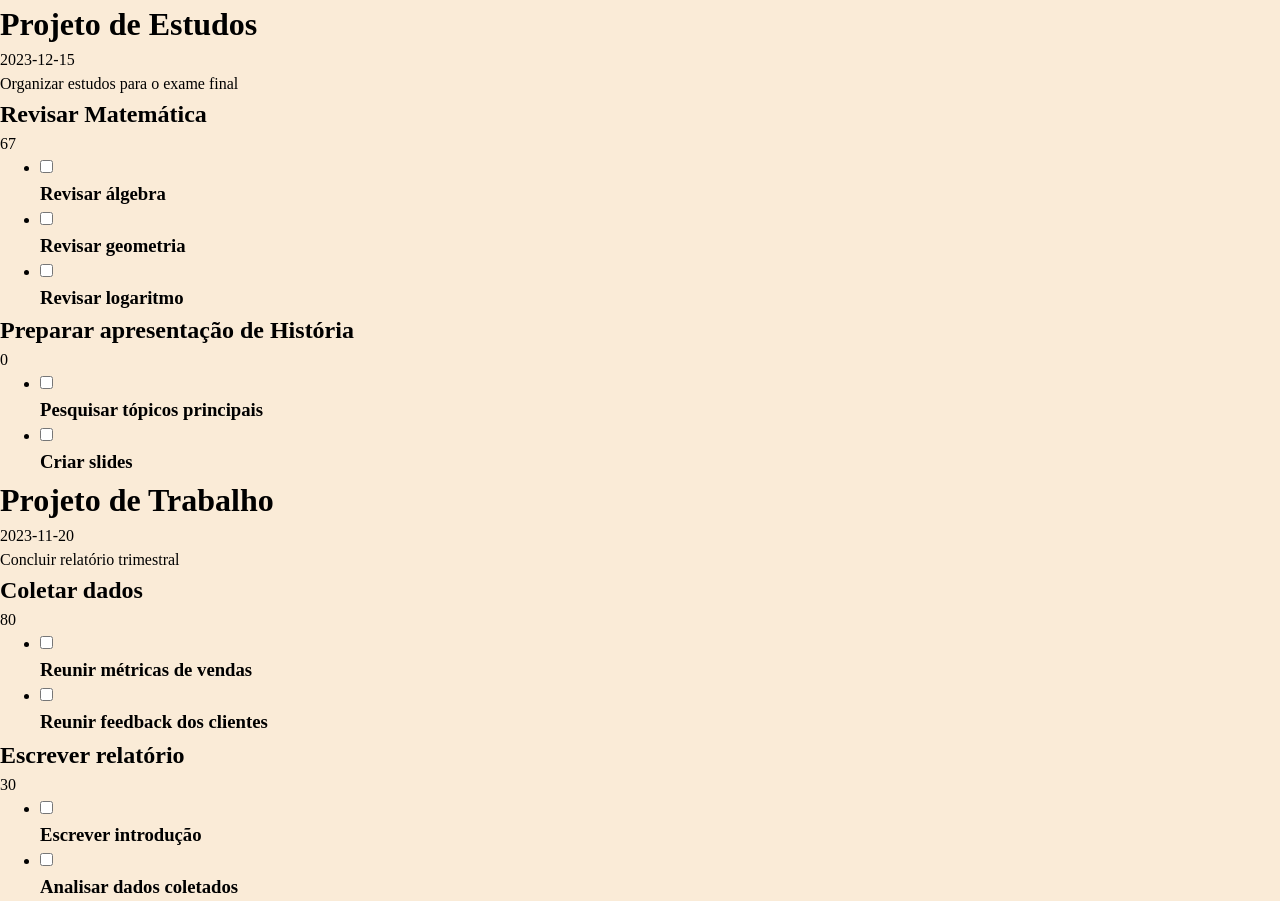
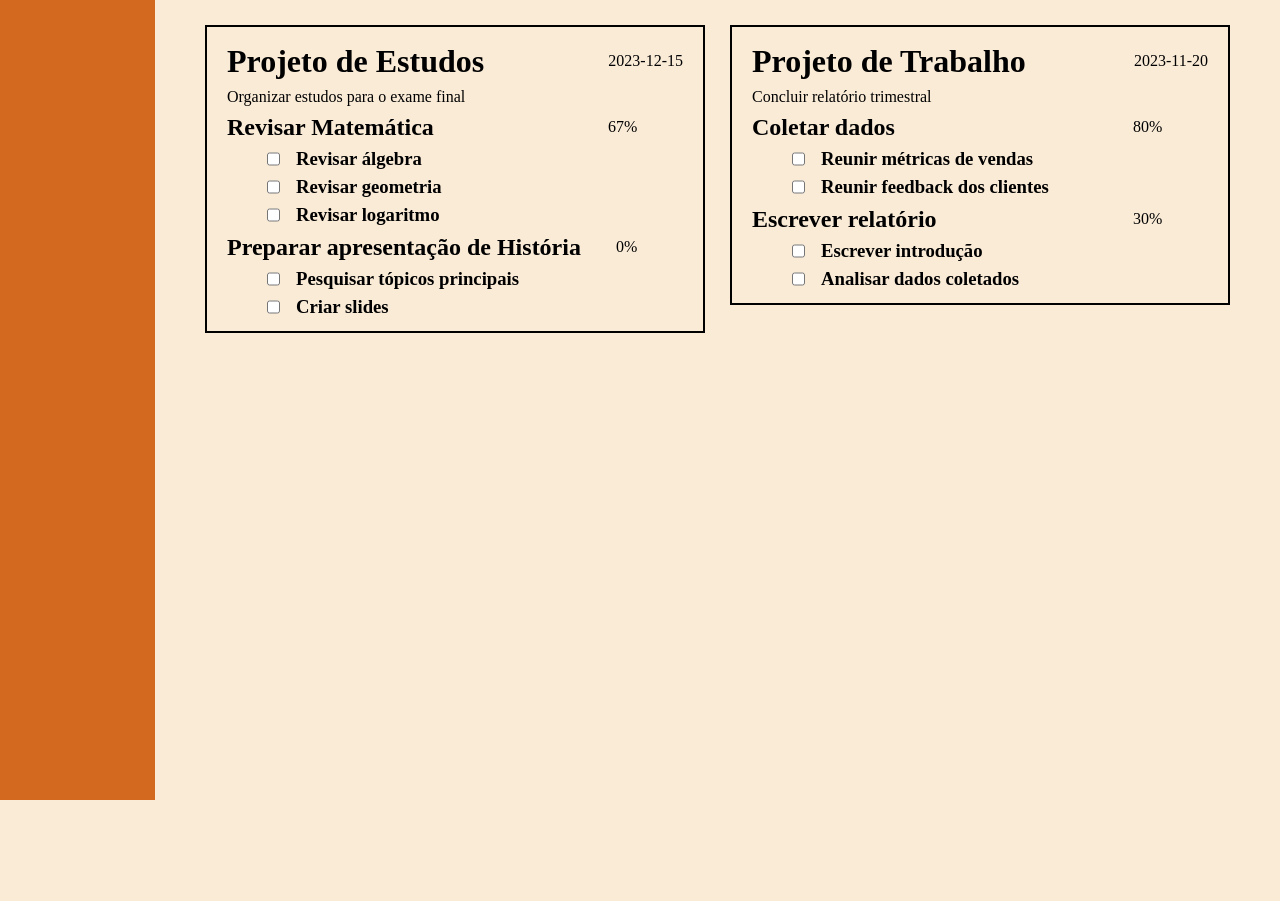
Before and after one commit to Gabriel-Muniz/to-do, a website built with webpack: page src/template.html in a window 1280 px wide. After the commit the page ends 800 px from the top, so only its background shows below. Built offline with nearby package versions, Linux system fonts and the light colour scheme.

Commit message:
STYLE: project basic visualization

```diff
--- a/src/index.js
+++ b/src/index.js
@@ -2,6 +2,7 @@ import { Step } from "./models/Step";
 import { Project } from "./models/Project";
 import { Task } from "./models/Task";
 import "./styles/reset.css"
+import "./styles/main.css"
 import { createProjectMainSection } from "./modules/projectView.js";
 
 const step1 = new Step("Revisar álgebra", true);
--- a/src/modules/projectView.js
+++ b/src/modules/projectView.js
@@ -3,7 +3,7 @@ import { renderTaskMainSection } from "./taskView";
 export function createProjectMainSection(projects) {
   const template = document.getElementById('project-template-main');
 
-  const body = document.querySelector('body');
+  const mainSection = document.querySelector('.main-section');
 
   projects.forEach(project => {
     const clone = document.importNode(template.content, true);
@@ -24,6 +24,6 @@ export function createProjectMainSection(projects) {
     projectDueDate.textContent = project.dueDate;
     projectDescription.textContent = project.description;
 
-    body.append(clone)
+    mainSection.append(clone)
   });
 }
--- a/src/modules/taskView.js
+++ b/src/modules/taskView.js
@@ -17,10 +17,7 @@ export function renderTaskMainSection(task) {
   });
 
   taskTitle.textContent = task.title;
-  taskProgress.textContent = task.progress;
-
-
-  console.log(clone);
+  taskProgress.textContent = `${task.progress}%`;
 
   return clone;
 
--- a/src/styles/main.css
+++ b/src/styles/main.css
@@ -0,0 +1,37 @@
+body {
+  min-height: 100vh;
+  display: flex;
+}
+.sidebar,
+.main-section {
+  padding: 25px 50px;
+}
+
+.sidebar {
+  width: 500px;
+  background-color: chocolate;
+}
+.main-section {
+  display: flex;
+  gap: 25px;
+  flex-grow: 1;
+}
+.project-wrapper {
+  padding: 10px 20px;
+  width: 500px;
+  height: min-content;
+  border: 2px solid black;
+}
+.project-header,
+.task-header {
+  display: flex;
+  align-items: center;
+  justify-content: space-between;
+}
+.task-header {
+  width: 90%;
+}
+li {
+  display: flex;
+  gap: 1em;
+}
--- a/src/template.html
+++ b/src/template.html
@@ -5,7 +5,10 @@
     <meta name="viewport" content="width=device-width, initial-scale=1.0" />
     <title>Document</title>
   </head>
-  <body></body>
+  <body>
+    <div class="sidebar"></div>
+    <div class="main-section"></div>
+  </body>
 
   <template id="project-template-main">
     <div class="project-wrapper">
```
Also changed, not shown: README.md.
